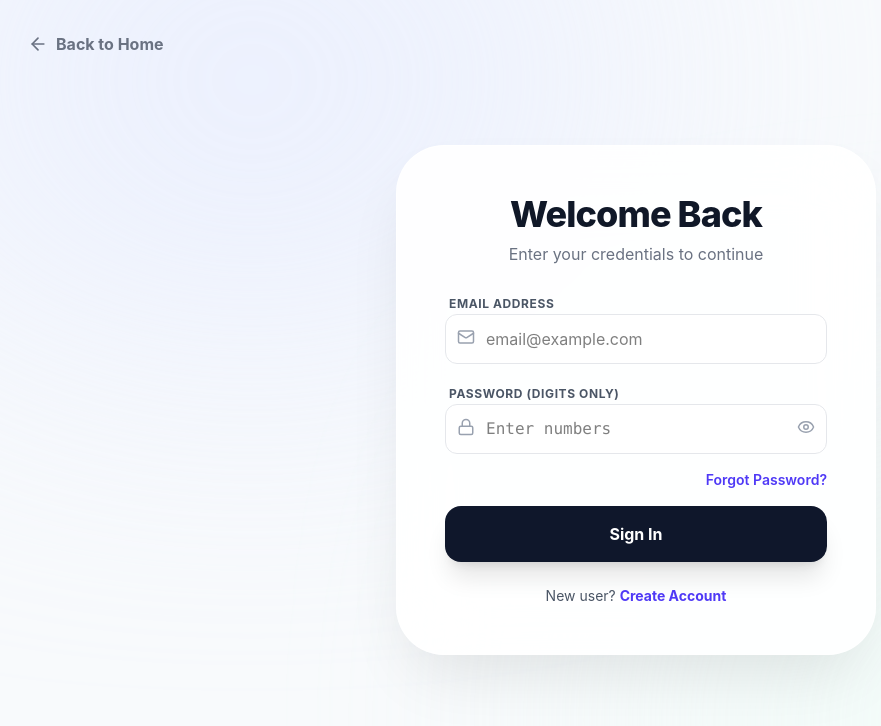
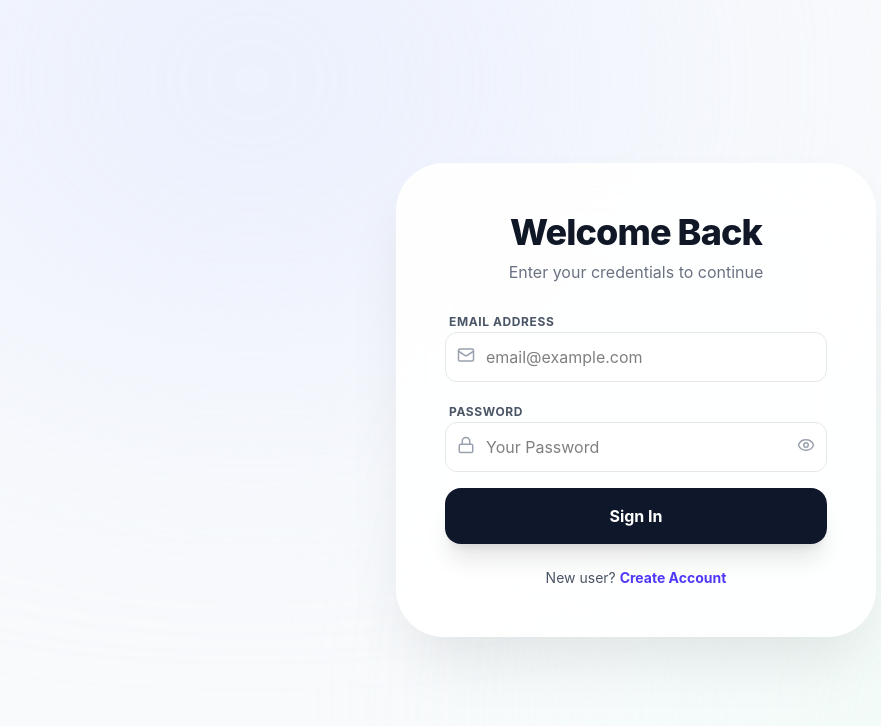
Before and after one commit to keshandinith4/Portfolio-Generator-Web, a React (Vite) app: page /login in a window 1280 px wide. Shown: the top 726 px of the page, without its empty margins (4-885 px from the left). Built offline with nearby package versions, Linux system fonts and the light colour scheme.

Commit message:
update code

```diff
--- a/src/components/Auth_System.jsx
+++ b/src/components/Auth_System.jsx
@@ -1,10 +1,12 @@
 import React, { useState } from 'react';
 import { useNavigate } from 'react-router-dom';
-import { ArrowLeft, Mail, Lock, User, ShieldCheck, Eye, EyeOff, Github, Chrome } from 'lucide-react';
+import axios from 'axios';
+import { ArrowLeft, Mail, Lock, User, ShieldCheck, Eye, EyeOff } from 'lucide-react';
 
 export default function Auth_System() {
   const [view, setView] = useState('login');
-  const [showPassword, setShowPassword] = useState(false); // Password hide/show state
+  const [showPassword, setShowPassword] = useState(false);
+  const [isLoading, setIsLoading] = useState(false);
   const navigate = useNavigate();
 
   const [formData, setFormData] = useState({
@@ -14,30 +16,43 @@ export default function Auth_System() {
     lastName: ''
   });
 
-  // Numbers (digits)
   const handleChange = (e) => {
     const { name, value } = e.target;
 
-    if (name === 'password') {
-      const onlyNums = value.replace(/[^0-9]/g, '');
-      setFormData({ ...formData, [name]: onlyNums });
-    } else {
-      setFormData({ ...formData, [name]: value });
+    setFormData({ ...formData, [name]: value });
+  };
+
+  const handleSubmit = async (e) => {
+    e.preventDefault();
+    setIsLoading(true);
+
+    try {
+      if (view === 'login') {
+        // LOGIN CALL
+        const res = await axios.post('http://localhost:5000/api/auth/login', {
+          email: formData.email,
+          password: formData.password
+        });
+
+
+        localStorage.setItem('user', JSON.stringify(res.data));
+        alert("Login Successful!");
+        navigate('/create');
+
+      } else if (view === 'signup') {
+        // SIGNUP CALL
+        await axios.post('http://localhost:5000/api/auth/register', formData);
+        alert("Registration Success! Please Login.");
+        setView('login');
+      }
+    } catch (err) {
+      alert(err.response?.data?.message || "Something went wrong!");
+    } finally {
+      setIsLoading(false);
     }
   };
 
-  const handleSubmit = (e) => {
-    e.preventDefault();
-    if (view === 'login') {
-      localStorage.setItem('token', 'sample-jwt-123');
-      alert("Login Successful!");
-      navigate('/create');
-    } else {
-      alert("Success!");
-      setView('login');
-    }
-  };
-
+  // Content rendering based on state
   const renderContent = () => {
     switch (view) {
       case 'login':
@@ -62,35 +77,25 @@ export default function Auth_System() {
               </div>
 
               <div className="space-y-1">
-                <label className="text-xs font-bold text-gray-600 ml-1 uppercase tracking-wider">Password (Digits Only)</label>
+                <label className="text-xs font-bold text-gray-600 ml-1 uppercase tracking-wider">Password</label>
                 <div className="relative">
                   <Lock className="absolute left-3 top-3.5 text-gray-400" size={18} />
                   <input
                     name="password"
                     type={showPassword ? "text" : "password"}
-                    placeholder="Enter numbers"
+                    placeholder="Your Password"
                     value={formData.password}
                     onChange={handleChange}
-                    inputMode="numeric"
-                    className="w-full pl-10 pr-12 py-3 bg-white/70 border border-gray-200 rounded-xl focus:ring-2 focus:ring-indigo-500 outline-none transition-all font-mono" required
+                    className="w-full pl-10 pr-12 py-3 bg-white/70 border border-gray-200 rounded-xl focus:ring-2 focus:ring-indigo-500 outline-none transition-all" required
                   />
-                  {/* Show/Hide Button */}
-                  <button
-                    type="button"
-                    onClick={() => setShowPassword(!showPassword)}
-                    className="absolute right-3 top-3.5 text-gray-400 hover:text-indigo-600 transition-colors"
-                  >
+                  <button type="button" onClick={() => setShowPassword(!showPassword)} className="absolute right-3 top-3.5 text-gray-400">
                     {showPassword ? <EyeOff size={18} /> : <Eye size={18} />}
                   </button>
                 </div>
               </div>
 
-              <div className="flex justify-end">
-                <button type="button" onClick={() => setView('forgot')} className="text-sm font-semibold text-indigo-600 hover:underline">Forgot Password?</button>
-              </div>
-
-              <button className="w-full bg-slate-900 text-white py-4 rounded-2xl font-bold hover:bg-slate-800 shadow-xl transition-all active:scale-95 transform">
-                Sign In
+              <button disabled={isLoading} className="w-full bg-slate-900 text-white py-4 rounded-2xl font-bold hover:bg-slate-800 shadow-xl transition-all active:scale-95 transform">
+                {isLoading ? "Verifying..." : "Sign In"}
               </button>
             </form>
 
@@ -118,59 +123,33 @@ export default function Auth_System() {
                 <input
                   name="password"
                   type={showPassword ? "text" : "password"}
-                  placeholder="Password (Digits only)"
+                  placeholder="Create Password"
                   value={formData.password}
                   onChange={handleChange}
-                  inputMode="numeric"
-                  className="w-full px-4 pr-12 py-3 bg-white/70 border border-gray-200 rounded-xl focus:ring-2 focus:ring-indigo-500 outline-none font-mono" required
+                  className="w-full px-4 pr-12 py-3 bg-white/70 border border-gray-200 rounded-xl focus:ring-2 focus:ring-indigo-500 outline-none" required
                 />
                 <button type="button" onClick={() => setShowPassword(!showPassword)} className="absolute right-3 top-3.5 text-gray-400">
                    {showPassword ? <EyeOff size={18} /> : <Eye size={18} />}
                 </button>
               </div>
 
-              <button className="w-full bg-indigo-600 text-white py-4 rounded-2xl font-bold hover:bg-indigo-700 shadow-lg transition-all active:scale-95">
-                Register Now
+              <button disabled={isLoading} className="w-full bg-indigo-600 text-white py-4 rounded-2xl font-bold hover:bg-indigo-700 shadow-lg transition-all active:scale-95">
+                {isLoading ? "Registering..." : "Register Now"}
               </button>
             </form>
             <button onClick={() => setView('login')} className="w-full text-center text-sm text-gray-500 font-bold hover:text-indigo-600">Back to Login</button>
           </div>
         );
 
-      case 'forgot':
-        return (
-          <div className="space-y-6 text-center animate-in fade-in zoom-in duration-300">
-            <div className="bg-indigo-50 w-20 h-20 rounded-full flex items-center justify-center mx-auto mb-4 border-4 border-white shadow-inner">
-               <ShieldCheck className="text-indigo-600" size={36} />
-            </div>
-            <h2 className="text-3xl font-bold text-gray-900">Reset Password</h2>
-            <p className="text-gray-500 text-sm px-6">We will send a numeric recovery code to your registered email address.</p>
-            <form onSubmit={handleSubmit} className="space-y-4">
-              <input name="email" type="email" placeholder="Your Email Address" onChange={handleChange} className="w-full px-4 py-3 bg-white/70 border border-gray-200 rounded-xl focus:ring-2 focus:ring-indigo-500 outline-none" required />
-              <button className="w-full bg-indigo-600 text-white py-4 rounded-2xl font-bold shadow-lg active:scale-95 transition-all">Send Reset Link</button>
-            </form>
-            <button onClick={() => navigate('/create-portfolio')} className="text-sm font-bold text-gray-400 hover:text-indigo-600">Return to Login</button>
-          </div>
-        );
       default: return null;
     }
   };
 
   return (
     <div className="min-h-screen w-full flex items-center justify-center p-6 relative bg-slate-50 overflow-hidden font-sans">
-      {/* Soft Background Blurs */}
       <div className="absolute top-[-20%] left-[-10%] w-[60%] h-[60%] bg-indigo-100 rounded-full blur-[150px] opacity-60"></div>
       <div className="absolute bottom-[-20%] right-[-10%] w-[60%] h-[60%] bg-emerald-50 rounded-full blur-[150px] opacity-60"></div>
 
-      {/* Back Button */}
-      <button
-        onClick={() => navigate('/')}
-        className="absolute top-8 left-8 flex items-center gap-2 text-gray-500 hover:text-indigo-600 transition-all font-bold z-20 group"
-      >
-        <ArrowLeft size={20} className="group-hover:-translate-x-1 transition-transform" /> Back to Home
-      </button>
-
-      {/* Auth Card */}
       <div className="w-full max-w-[480px] relative z-10">
         <div className="bg-white/90 backdrop-blur-2xl border border-white/50 rounded-[3rem] shadow-[0_32px_64px_-16px_rgba(0,0,0,0.1)] p-8 md:p-12 overflow-hidden border-t-white">
           {renderContent()}
```
